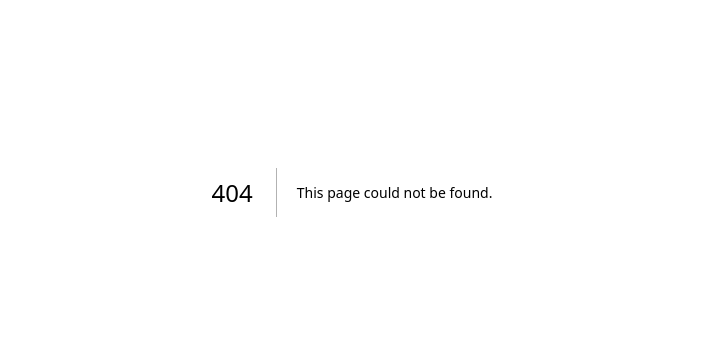
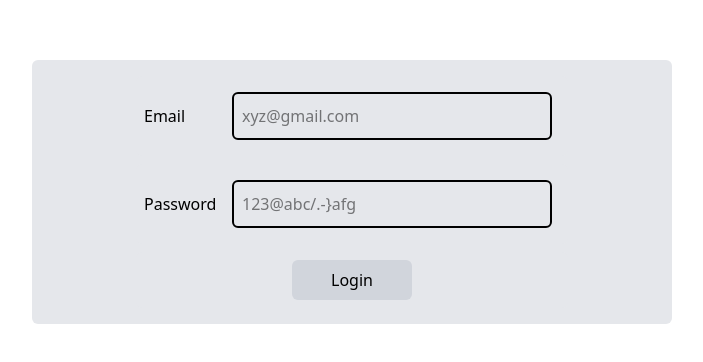
Before and after one commit to HASNAIN-ALI-MUHAMMAD/ebooksApp, a Next.js app: page /login in a window 1280 px wide. Before the commit this address had no page. Shown: the part 208-570 px from the top of the page, without its empty margins (288-991 px from the left). Built offline with nearby package versions, Linux system fonts and the light colour scheme.

Commit message:
Login page and starting to setup auth

```diff
--- a/app/api/addbooks/route.js
+++ b/app/api/addbooks/route.js
@@ -1,5 +1,5 @@
 import Ebook from "../lib/collections/ebooks.js";
-import { connectMongo } from "../lib/monoose.js";
+import { connectMongo } from "../lib/mongoose.js";
 import { NextResponse } from "next/server.js";
 import path from "path";
 import { supabase } from "./(supabase)/supabase.js"
--- a/app/api/booksdata/route.js
+++ b/app/api/booksdata/route.js
@@ -1,5 +1,5 @@
 import { NextResponse } from "next/server";
-import { connectMongo } from "../lib/monoose";
+import { connectMongo } from "../lib/mongoose";
 import Ebook from "../lib/collections/ebooks";
 
 export async function GET(req, res) {
--- a/app/api/booksurl/route.js
+++ b/app/api/booksurl/route.js
@@ -1,5 +1,5 @@
 import { NextResponse } from "next/server";
-import { connectMongo } from "../lib/monoose";
+import { connectMongo } from "../lib/mongoose";
 import Ebook from "../lib/collections/ebooks";
 
 export async function POST(request) {
--- /dev/null
+++ b/app/api/lib/collections/User.js
@@ -0,0 +1,33 @@
+import mongoose from 'mongoose';
+import bcrypt from 'bcryptjs';
+let date =new Date().toISOString();
+const users = new mongoose.Schema({
+    username:String,
+    email:{type:String ,
+        unique:true,
+        required:true},
+    password:String,
+    date: {
+        type: Date,
+        default:date
+    },
+    provider:{type:String,required:true},
+    verified:{
+        type:Boolean,
+        default:false
+    },
+    verificationToken:{
+        type:String,
+    },
+    verificationTokenExpires:{
+        type:Date,
+    }
+
+},{timestamps:true});
+users.pre('save',async function(next){
+    if(!this.isModified('password')) return next();
+    this.password = await bcrypt.hash(this.password,10);
+    next();
+})
+const User = mongoose.models.User ||mongoose.model('User',users);
+export default User;
--- a/app/api/lib/collections/ebooks.js
+++ b/app/api/lib/collections/ebooks.js
@@ -1,5 +1,5 @@
 import mongoose from "mongoose";
-import { connectMongo } from "../monoose.js";
+import { connectMongo } from "../mongoose.js";
 
 const Ebook = mongoose.models.ebooksJSON || mongoose.model("ebooksJSON", new mongoose.Schema({
     bookId:String,
--- a/app/api/lib/monoose.js
+++ b/app/api/lib/mongoose.js
@@ -1,11 +1,11 @@
 import mongoose from "mongoose";
-const MONGO_URI = "mongodb+srv://Hasnain:adminHasnain@cluster0.oxu5b.mongodb.net/?retryWrites=true&w=majority&appName=Cluster0"
+let isConnected = false;
+const MONGO_URL = process.env.MONGO_URI;
 
-let isConnected = false;
-export const connectMongo = async ()=>{
+export const connectMongo=async ()=>{
     if(isConnected) return;
     try{
-        await mongoose.connect(MONGO_URI,{
+        await mongoose.connect(MONGO_URL,{
             dbName: "eBooksData"
         });
         isConnected = true;
--- /dev/null
+++ b/app/dashboard/page.jsx
@@ -0,0 +1,13 @@
+'use client'
+import { useEffect, useState } from 'react'
+
+
+export default function Dashboard() {
+  const [user,setUser] = useState({})
+
+  return (
+    <div>
+        <p>Hey there its your profile.</p>
+    </div>
+  )
+}
--- /dev/null
+++ b/app/login/page.jsx
@@ -0,0 +1,38 @@
+"use client";
+import { useState,useEffect } from "react";
+
+export default function Login() {
+  const [info,setInfo] = useState({email:"",password:""})
+  const [error, setError] = useState("");
+  const [loading, setLoading] = useState(false);
+
+  return(
+    <div className="flex flex-col items-center justify-center h-screen">
+        <div className="flex flex-col items-center justify-center w-1/2 bg-gray-200 rounded-md p-2 m-2">
+            <form>
+                <div className="flex flex-row items-center justify-center bg-gray-200 rounded-md p-2 m-2">
+                    <label htmlFor="email" className="w-20">Email</label>
+                    <input type="email" id="email" name="email"
+                    value={info.email} placeholder="xyz@gmail.com"
+                    onChange={(e)=>setInfo({...info,email:e.target.value})}
+                    className="w-80 h-12 border-2 border-black rounded-md p-2 m-2"/>
+                </div>
+                <div className="flex flex-row items-center justify-center bg-gray-200 rounded-md p-2 m-2">
+                    <label htmlFor="password" className="w-20">Password</label>
+                    <input type="password" id="password" name="password" placeholder="123@abc/.-}afg"
+                    value={info.password} onChange={(e)=>setInfo({...info,password:e.target.value})}
+                    className="w-80 h-12 border-2 border-black rounded-md p-2 m-2" />
+                </div>
+                <div className="flex flex-row items-center justify-center bg-gray-200 rounded-md p-2 m-2">
+                    <button type="submit" className=" border-black rounded-md p-2 w-30 bg-gray-300 hover:bg-gray-500">Login</button>
+                </div>
+            </form>
+        </div>
+        <div>
+            <p>{info.email}</p>
+            <p>{info.password}</p>
+
+        </div>
+    </div>
+  )
+}
--- a/app/pdfreader/[bookid]/page.jsx
+++ b/app/pdfreader/[bookid]/page.jsx
@@ -2,6 +2,7 @@
 import PdfBookViewer from "@/app/(componets)/pdfViewer";
 import { useEffect, useState } from "react";
 import BookInfoCard from "@/app/(componets)/bookinfocard";
+import CircularProgress from "@mui/material/CircularProgress";
 
 export default function PdfReader({params}) {
     const [book,setBook] = useState([]);
@@ -31,7 +32,7 @@ export default function PdfReader({params}) {
 
     return(
         <div>
-            { isLoading ? <div>Loading...</div>:<PdfBookViewer fileUrl={url} />}
+            { isLoading ?<div className="flex flex-col justify-center items-center mt-10 w-full h-screen"> <CircularProgress color="inherit" size={70} /></div> :<PdfBookViewer fileUrl={url} />}
             { !isLoading && <BookInfoCard author={book.author!="Unknown" && book?.author} title={book.title} description={book.description} imageUrl={""}/>}
         </div>
     )
--- a/app/reader/[bookid]/page.jsx
+++ b/app/reader/[bookid]/page.jsx
@@ -3,7 +3,7 @@ import React, { useEffect, useState } from 'react';
 import { useRouter } from 'next/navigation';
 import EpubReader from '@/app/(componets)/epubreader';
 import BookInfoCard from '@/app/(componets)/bookinfocard';
-
+import { CircularProgress } from '@mui/material';
 
 export default function BookReaderPage({ params }) {
     const [file, setFile] = useState();
@@ -27,14 +27,15 @@ export default function BookReaderPage({ params }) {
 
             });
             const data = await response.json();
-            console.log(data);
             if(data.error){
                 setError(data.error)
                 setIsLoading(false);
                 return;
             }
-            const book = await data.data;
+            const book = await data.data[0];
+            console.log("book data",book);
             const url = book.url_epub;
+            console.log("epubfile url",url);
             setbookdata(book)
             setFile(url)
             setIsLoading(false);
@@ -43,13 +44,13 @@ export default function BookReaderPage({ params }) {
 
 
         },[params]);
-        if(isLoading) return <div>Loading...</div>
+        if(isLoading) return <div className='flex flex-col justify-center items-center w-full  h-screen'><CircularProgress color='inherit'/></div>
 
 
     return(
         <div className='flex flex-col  items-center justify-center h-full'>
-            {error && !isLoading ? <div className='text-red-500'>{error}</div>: <h1 className='text-xl p-4 mb-4'>Enjoy reading!</h1> }
-            {(file&& !isLoading )&& <EpubReader file={file }/>}
+            {(error && !isLoading) ? <div className='text-red-500'>{error}</div>: <h1 className='text-xl p-4 mb-4'>Enjoy reading!</h1> }
+            {( file && !isLoading )&& <EpubReader file={file }/>}
             <div>
                 { file &&<BookInfoCard title={bookdata.title} author={bookdata.author!="Unknown" && bookdata.author} description={bookdata.description} imageUrl={""}/>}
             </div>
--- a/package.json
+++ b/package.json
@@ -10,10 +10,14 @@
   },
   "dependencies": {
     "@aws-sdk/client-s3": "^3.804.0",
+    "@emotion/react": "^11.14.0",
+    "@emotion/styled": "^11.14.0",
+    "@mui/material": "^7.1.0",
     "@react-pdf-viewer/core": "^3.12.0",
     "@react-pdf-viewer/default-layout": "^3.12.0",
     "@supabase/supabase-js": "^2.49.4",
     "@xmldom/xmldom": "^0.8.10",
+    "bcryptjs": "^3.0.2",
     "clsx": "^2.1.1",
     "epubjs": "^0.3.93",
     "fs-extra": "^11.3.0",
--- a/public/trust.js
+++ b/public/trust.js
@@ -1,11 +1,11 @@
-import { connectMongo } from "../app/api/lib/monoose.js";
+import { connectMongo } from "../app/api/lib/mongoose.js";
 import Ebook from "../app/api/lib/collections/ebooks.js";
 import { booksData } from "./books.js";
 async function Trust(){
     try{
         await connectMongo();
-        const result = await Ebook.insertMany(booksData);
-        console.log("Data uploaded Successfully",result.length);
+        // const result = await Ebook.insertMany(booksData);
+        // console.log("Data uploaded Successfully",result.length);
 
     }
     catch(err){
```
Also changed, not shown: 1 other file (tests, documents, lock files or other folders).
